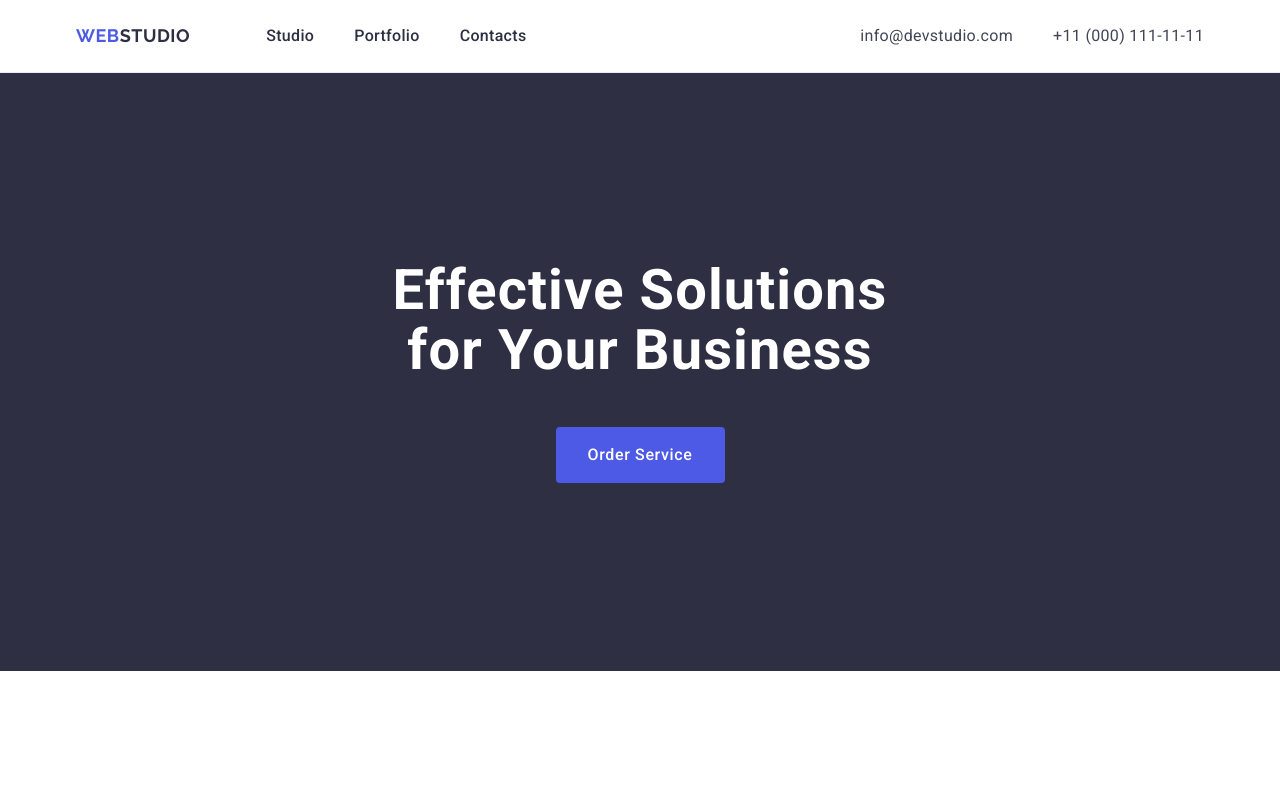
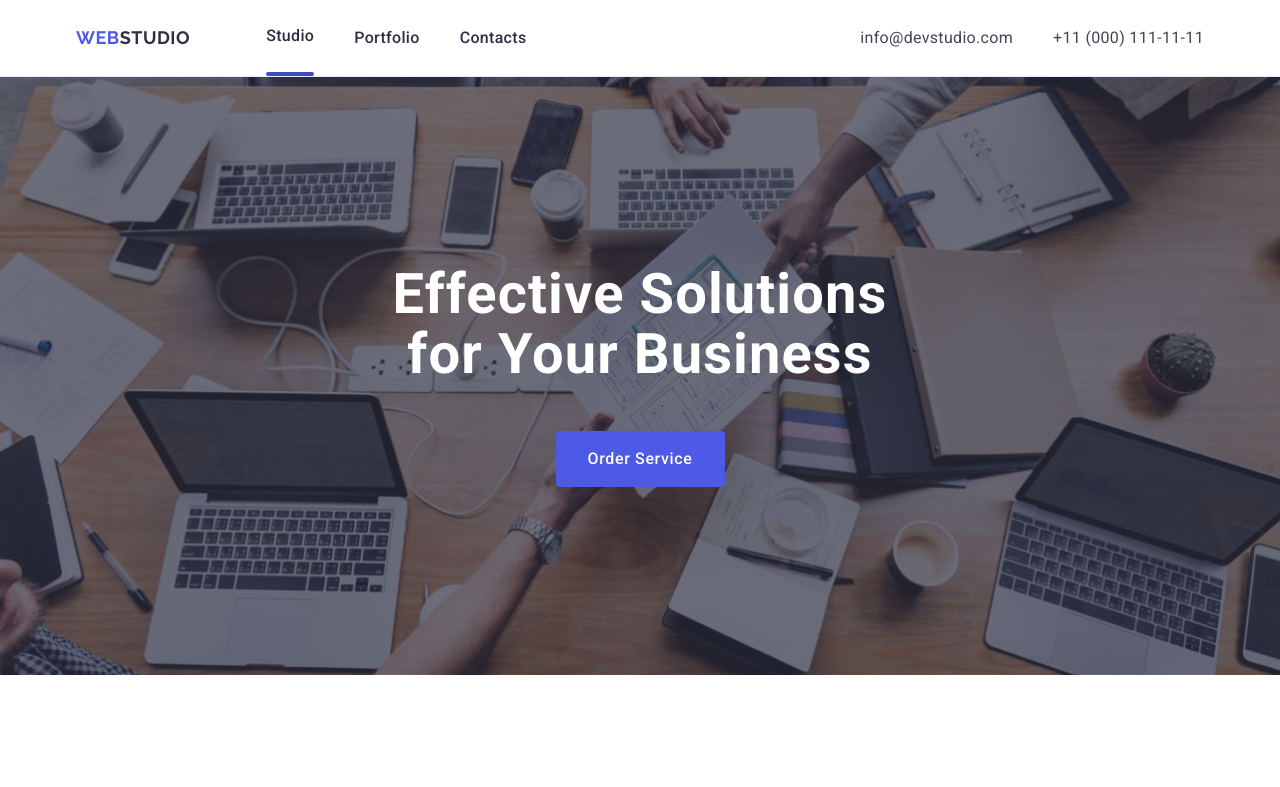
Before and after one commit to Vadim-Klus/goit-markup-hw-04, a plain HTML site: page index.html in a window 1280 px wide. Shown: the top 787 px of the page. Drawn offline with nearby package versions, Linux system fonts and the light colour scheme.

Commit message:
add nav-line & section 1

```diff
--- a/css/styles.css
+++ b/css/styles.css
@@ -95,6 +95,12 @@ img {
   letter-spacing: 0.02em;
   color: #2e2f42;
 }
+.nav-line {
+  border-radius: 2px;
+  width: 48px;
+  height: 4px;
+  background: #404bbf;
+}
 .contacts {
   font-style: normal;
   margin-left: auto;
@@ -124,6 +130,18 @@ img {
 .page-title {
   background-color: #2e2f42;
   padding: 188px 0;
+  background-image: linear-gradient(
+      to bottom,
+      rgba(46, 47, 66, 0.7),
+      rgba(46, 47, 66, 0.7)
+    ),
+    url(../images/people-office\ 1.jpg);
+  background-repeat: no-repeat;
+  background-position: center center;
+  background-size: cover;
+  max-width: 1440px;
+
+  /*background: rgba(46, 47, 66, 0.7);*/
 }
 
 .page-title-text {
--- a/index.html
+++ b/index.html
@@ -30,6 +30,7 @@
           <ul class="nav-list">
             <li class="nav-item">
               <a class="nav-link" href="./index.html">Studio</a>
+              <div class="nav-line"></div>
             </li>
             <li class="nav-item"><a class="nav-link" href="">Portfolio</a></li>
             <li class="nav-item"><a class="nav-link" href="">Contacts</a></li>
```
Also changed, not shown: images/people-office 1.jpg (added).
